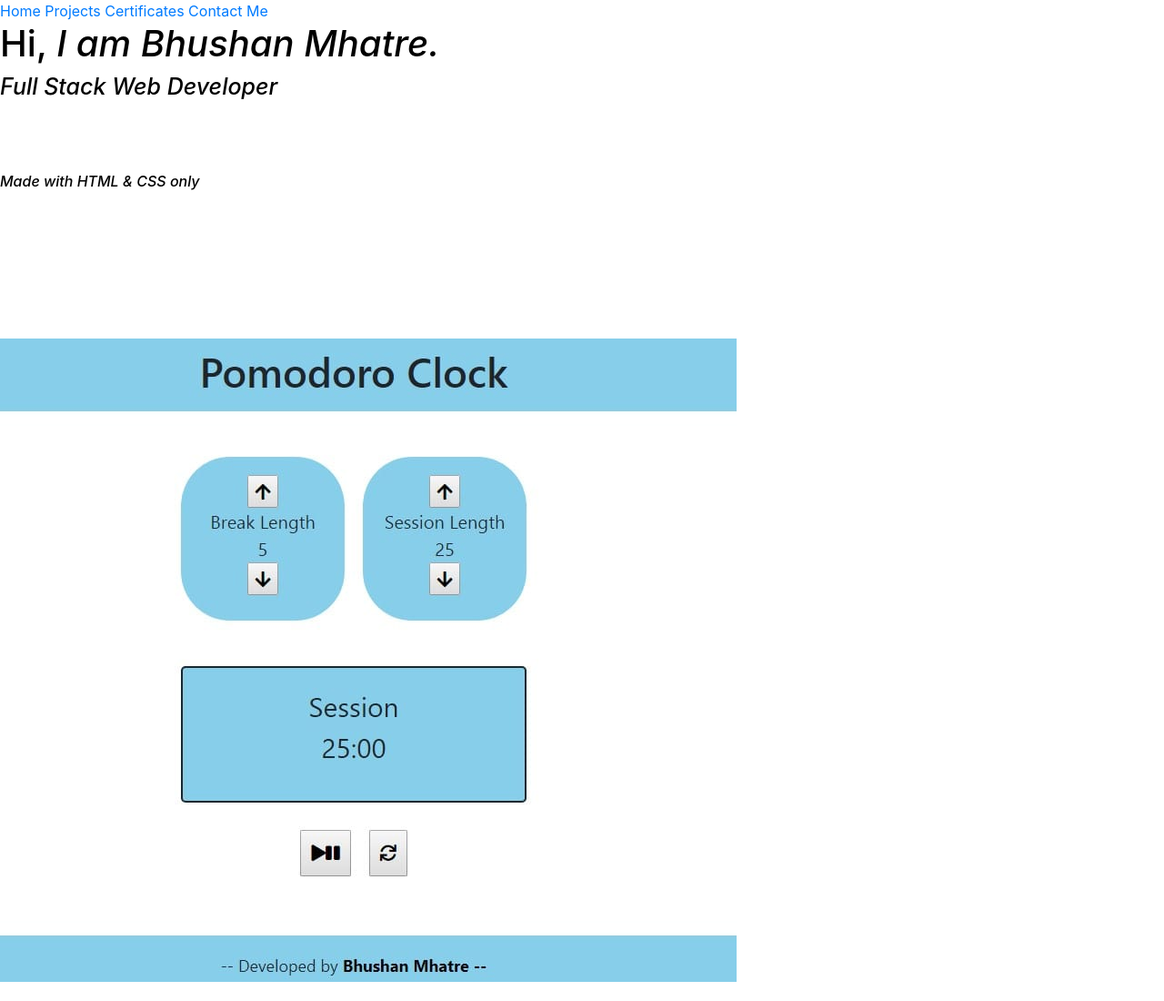
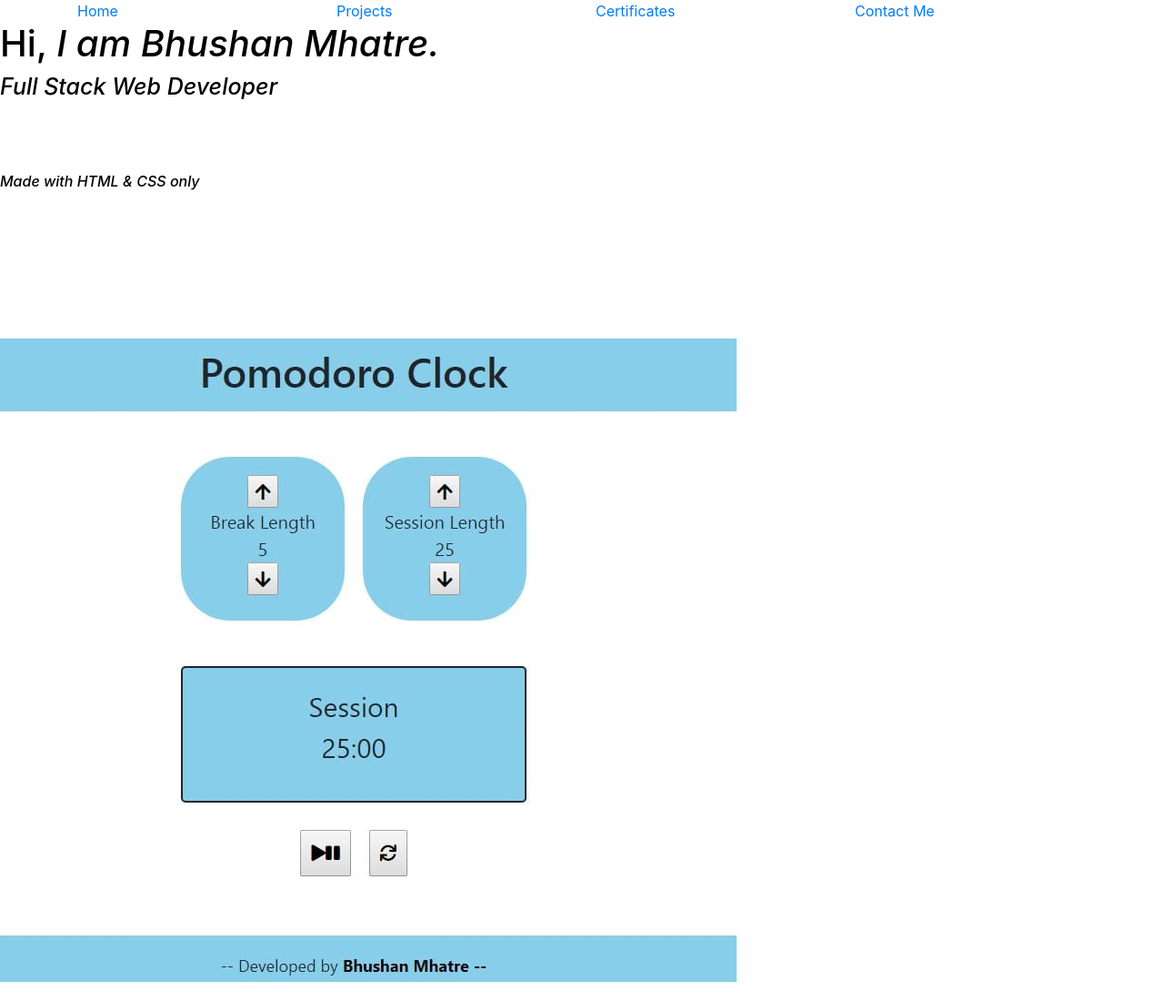
Before and after one commit to thebhushanmhatre/thebhushanmhatre.github.io, a plain HTML site: page index.html in a window 1280 px wide. Shown: the top 1100 px of the page at 91% size. Drawn offline with nearby package versions, Linux system fonts and the light colour scheme.

Commit message:
Adding Bootstrap classes to Navbar

```diff
--- a/index.html
+++ b/index.html
@@ -14,11 +14,14 @@
 
 <body class="">
 
-  <div id="navbar" class="">
-    <span > <a href="#welcome"> Home </a> </span>
-    <span > <a href="#projects"> Projects </a> </span>
-    <span > <a href="#certis"> Certificates </a> </span>
-    <span > <a href="#contacts"> Contact Me </a> </span>
+
+  <div id="navbar" class="container">
+    <div class="row">
+      <div class="col"> <a href="#welcome"> Home </a> </div>
+      <div class="col"> <a href="#projects"> Projects </a> </div>
+      <div class="col"> <a href="#certis"> Certificates </a> </div>
+      <div class="col"> <a href="#contacts"> Contact Me </a> </div>
+    </div>
   </div>
 
   <div id="welcome" class="" >
```
